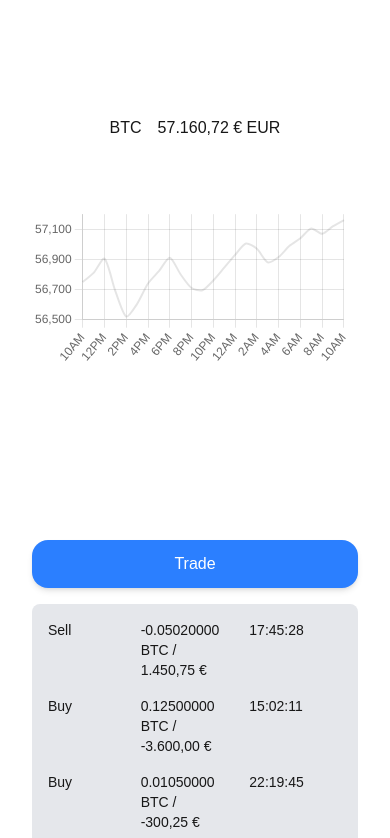
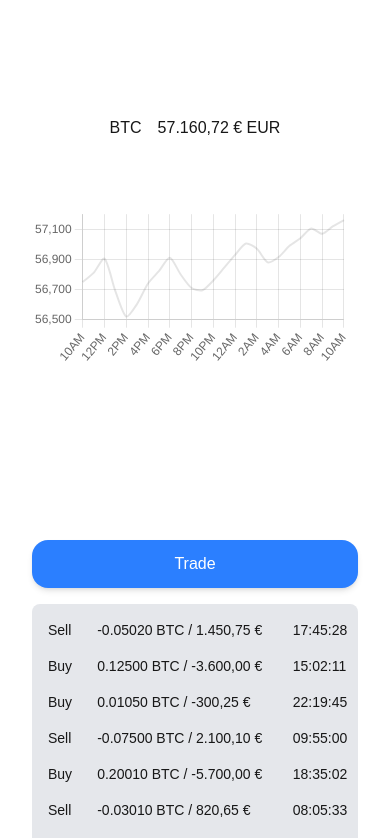
Before and after one commit to aaronhedges/stuttgart-boerse-crypto, a Next.js app: page / in a window 390 px wide. Shown: the top 838 px of the page. Built offline with nearby package versions, Linux system fonts and the light colour scheme.

Commit message:
refactor: fix mobile issues and font cleanup

```diff
--- a/src/app/page.tsx
+++ b/src/app/page.tsx
@@ -26,7 +26,7 @@ export default function Home() {
   }, [status, dispatch]);
 
   return (
-    <div className="font-sans grid grid-rows-[20px_1fr_20px] items-center justify-items-center min-h-screen p-8 pb-20 gap-16 sm:p-20">
+    <div className="grid grid-rows-[20px_1fr_20px] items-center justify-items-center min-h-screen p-8 pb-20 gap-16 sm:p-20">
       <main className="flex flex-col gap-[32px] row-start-2 items-center sm:items-start">
         <div className="flex gap-4 items-center flex-row sm:flex-row">
           <h1>BTC</h1>
--- a/src/components/cryptoTransactions.tsx
+++ b/src/components/cryptoTransactions.tsx
@@ -16,7 +16,7 @@ function formatEUR(value: number) {
 }
 
 function formatBTC(value: number) {
-  return `${value.toFixed(8)} BTC`;
+  return `${value.toFixed(5)} BTC`;
 }
 
 function formatTime(timestamp: string) {
@@ -45,12 +45,12 @@ export default function CryptoTransactions() {
           {items.map((tx) => {
             const date = new Date(tx.timestamp);
             return (
-              <div key={tx.id} className="grid grid-cols-3 text-sm">
-                <div className="py-2 pr-4 pl-4 capitalize">
+              <div key={tx.id} className="grid grid-cols-5 text-sm">
+                <div className="py-2 pl-4 capitalize">
                   {tx.action}
                 </div>
-                <div className="py-2 pr-4 font-mono">{formatBTC(tx.btc)} / {formatEUR(tx.eur)}</div>
-                <div className="py-2 pr-4 font-mono">{formatTime(tx.timestamp)}</div>
+                <div className="py-2 pr-2 col-span-3">{formatBTC(tx.btc)} / {formatEUR(tx.eur)}</div>
+                <div className="py-2 pr-4">{formatTime(tx.timestamp)}</div>
               </div>
             );
           })}
```
